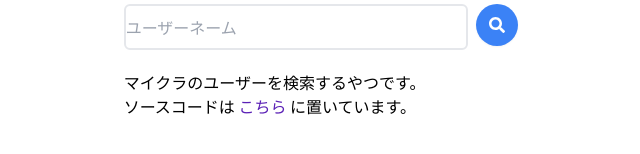
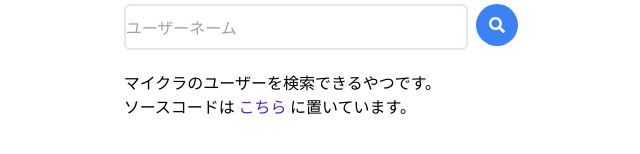
Before and after one commit to 2mug1/minecraft-user-search, a Next.js app: page / in a window 1280 px wide. Shown: the part 216-370 px from the top of the page, without its empty margins (319-959 px from the left). Built offline with nearby package versions, Linux system fonts and the light colour scheme; what @tailwindcss/custom-forms would draw is missing.

Commit message:
Update index.tsx

```diff
--- a/src/pages/index.tsx
+++ b/src/pages/index.tsx
@@ -1,6 +1,6 @@
 const IndexPage: React.FC<{}> = () => (
     <div className="mt-5">
-        <p>マイクラのユーザーを検索するやつです。<br/>
+        <p>マイクラのユーザーを検索できるやつです。<br/>
         ソースコードは <a href="https://github.com/iamtakagi/minecraft-user-search" className="border-b hover:border-purple-800 text-purple-800 border-transparent">こちら</a> に置いています。</p>
     </div>
 )
```
